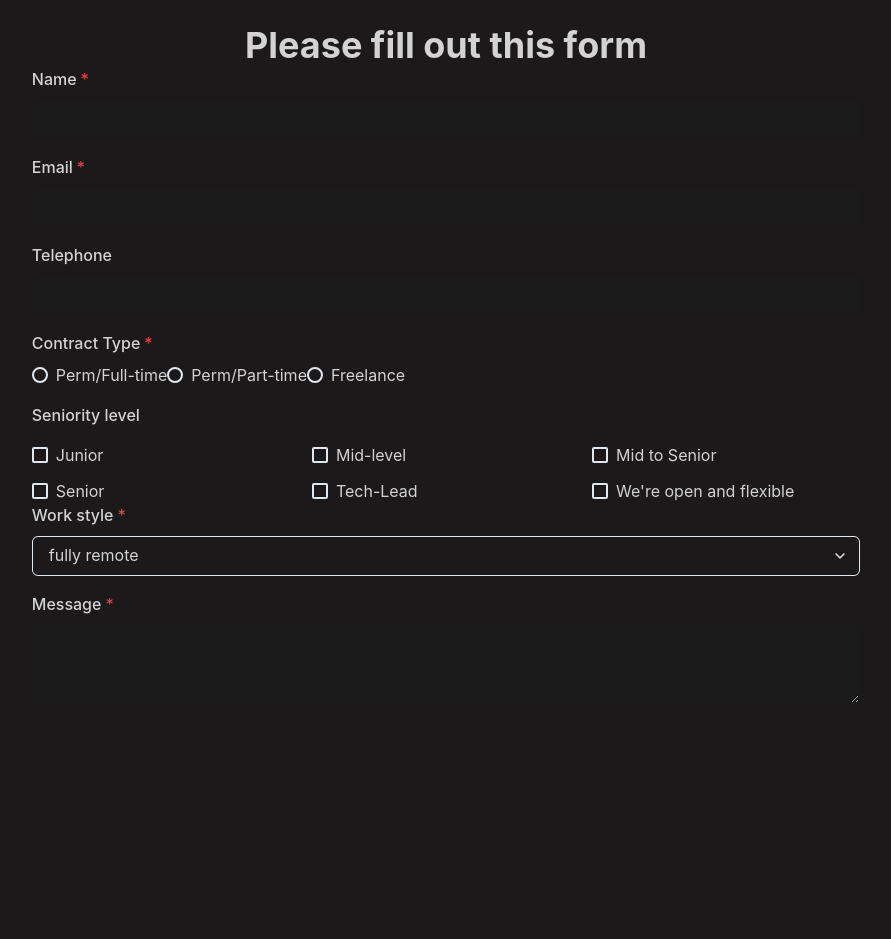
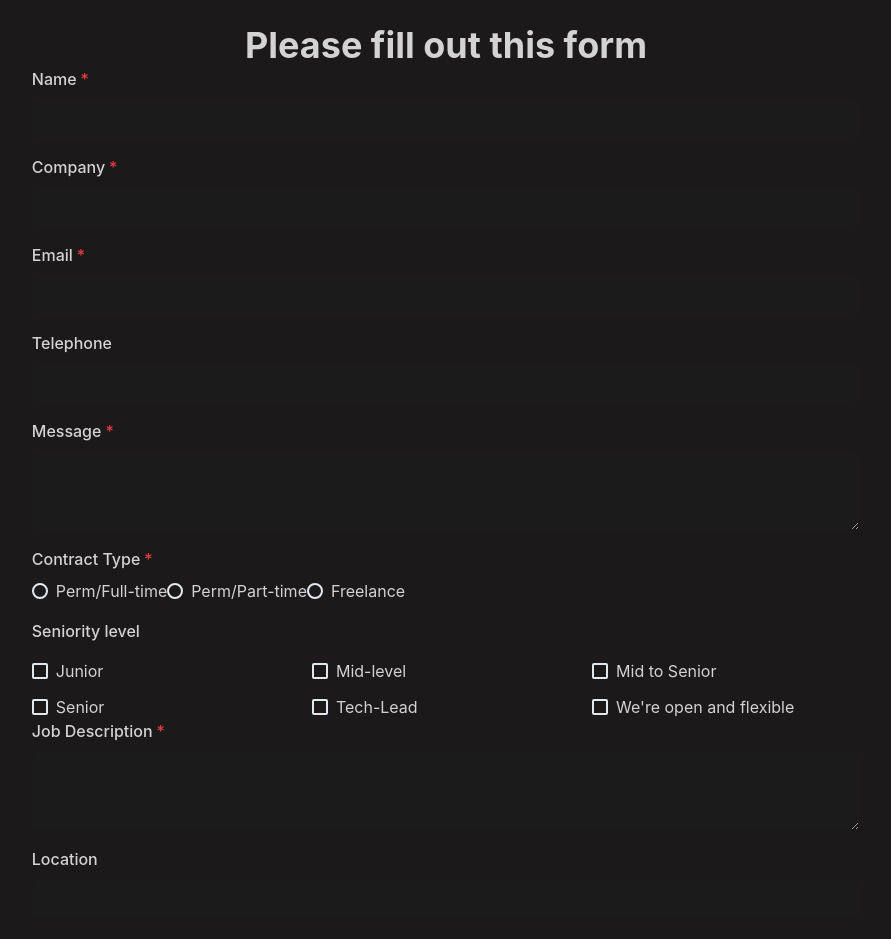
Before and after one commit to NotYourTypicalDeveloper/job-contact-form, a Next.js app: page / in a window 1280 px wide. Shown: the top 939 px of the page, without its empty margins (194-1085 px from the left). Before the commit the page ends 800 px from the top, so only its background shows below. Built offline with nearby package versions, Linux system fonts and the light colour scheme.

Commit message:
Updated reducer, added fields, updated readme Todo list

```diff
--- a/components/atoms/RadioButtons.jsx
+++ b/components/atoms/RadioButtons.jsx
@@ -1,4 +1,4 @@
-import { React, Dispatch } from "react";
+import { React } from "react";
 import {
   FormControl,
   FormLabel,
--- a/components/atoms/SingleLineInput.jsx
+++ b/components/atoms/SingleLineInput.jsx
@@ -5,6 +5,7 @@ import {
   Input,
   FormErrorMessage,
 } from "@chakra-ui/react";
+import { autoFillStyle } from "../organisms/ContactForm.jsx";
 
 // TODO: add regex validation depending on inputType
 const SingleLineInput = ({
@@ -15,7 +16,6 @@ const SingleLineInput = ({
   isInvalid,
   isRequired,
   onBlur,
-  autoFillStyle,
   dispatch,
 }) => {
   const handleChange = (e) => {
@@ -37,7 +37,7 @@ const SingleLineInput = ({
         type={inputType}
         name={inputName}
         value={inputValue}
-        sx={inputValue !== "" && autoFillStyle}
+        sx={autoFillStyle}
         errorBorderColor="red.300"
         onChange={handleChange}
         onBlur={onBlur}
--- a/components/atoms/TextAreaInput.jsx
+++ b/components/atoms/TextAreaInput.jsx
@@ -1,10 +1,11 @@
-import { React, Dispatch } from "react";
+import { React } from "react";
 import {
   FormControl,
   FormLabel,
   Textarea,
   FormErrorMessage,
 } from "@chakra-ui/react";
+import { autoFillStyle } from "../organisms/ContactForm.jsx";
 
 const TextAreaInput = ({
   inputLabel,
@@ -14,7 +15,6 @@ const TextAreaInput = ({
   isRequired,
   dispatch,
   onBlur,
-  autoFillStyle,
 }) => {
   const handleChange = (e) => {
     const { name, value } = e.target;
@@ -38,7 +38,7 @@ const TextAreaInput = ({
         onBlur={onBlur}
         resize="vertical"
         errorBorderColor="red.300"
-        sx={textAValue !== "" && autoFillStyle}
+        sx={autoFillStyle}
       />
       <FormErrorMessage>required</FormErrorMessage>
     </FormControl>
--- a/components/organisms/ContactForm.jsx
+++ b/components/organisms/ContactForm.jsx
@@ -28,7 +28,7 @@ const Seniority_Options = [
 ];
 
 // styling
-const autoFillStyle = {
+export const autoFillStyle = {
   border: "1px solid transparent",
   textFillColor: "white",
   boxShadow: "0 0 0 1000px #1b1b1b inset",
@@ -91,11 +91,18 @@ const ContactForm = () => {
               inputName="name"
               inputType="text"
               inputValue={formState.name}
-              // isInvalid={touched.name && !values.name}
               isRequired={true}
               dispatch={dispatch}
-              // onBlur={onBlur}
-              autoFillStyle={autoFillStyle}
+            />
+
+            {/* ------- Company -------- */}
+            <SingleLineInput
+              inputLabel="Company"
+              inputName="company"
+              inputType="text"
+              inputValue={formState.company}
+              isRequired={true}
+              dispatch={dispatch}
             />
             {/* ------- E-mail -------- */}
             <SingleLineInput
@@ -103,11 +110,8 @@ const ContactForm = () => {
               inputName="email"
               inputType="email"
               inputValue={formState.email}
-              // isInvalid={touched.email && !values.email}
               isRequired={true}
               dispatch={dispatch}
-              // onBlur={onBlur}
-              autoFillStyle={autoFillStyle}
             />
             {/* ------- Tel -------- */}
             <SingleLineInput
@@ -115,22 +119,25 @@ const ContactForm = () => {
               inputName="telephone"
               inputType="tel"
               inputValue={formState.telephone}
-              isInvalid={false}
-              isRequired={false}
               dispatch={dispatch}
-              // onBlur={onBlur}
-              autoFillStyle={autoFillStyle}
             />
+            {/* ------- Message ------- */}
+            <TextAreaInput
+              inputLabel="Message"
+              inputName="message"
+              textAValue={formState.message}
+              isRequired={true}
+              dispatch={dispatch}
+            />
+
             {/* ------- Contract type -------- */}
             <RadioButtons
               radioLabel="Contract Type"
               inputName="contract"
               formState={formState}
               radioOptions={Contract_Options}
-              // isInvalid={touched.contract && !values.contract}
               isRequired={true}
               dispatch={dispatch}
-              // onBlur={onBlur}
             />
             {/* ------- Seniority level ------- */}
             <CheckBoxes
@@ -139,31 +146,56 @@ const ContactForm = () => {
               checkboxOptions={Seniority_Options}
               dispatch={dispatch}
               formState={formState}
-              // isInvalid={touched.seniority && !values.seniority}
               isRequired={false}
             />
-            {formState.seniority}
+            {/* ------- Job description------- */}
+            <TextAreaInput
+              inputLabel="Job Description"
+              inputName="jobdescription"
+              textAValue={formState.jobdescription}
+              isRequired={true}
+              dispatch={dispatch}
+            />
+            {/* ------- Location ------- */}
+            <SingleLineInput
+              inputLabel="Location"
+              inputName="location"
+              inputType="text"
+              inputValue={formState.telephone}
+              dispatch={dispatch}
+            />
+
             {/* ------- Work style ------- */}
             <DropdownMenu
-              ddOptions={["fully remote", "hybrid", "100% on-site"]}
+              ddOptions={[
+                "fully remote",
+                "hybrid",
+                "100% on-site",
+                "negotiable",
+              ]}
               ddLabel="Work style"
               inputName="work style"
               dispatch={dispatch}
               formState={formState}
               isRequired={true}
             />
-
-            {/* ------- Message ------- */}
+            {/* ------- Company's culture ------- */}
             <TextAreaInput
-              inputLabel="Message"
-              inputName="message"
-              textAValue={formState.message}
-              // isInvalid={touched.message && !values.message}
+              inputLabel="Describe the company's culture"
+              inputName="companysculture"
+              textAValue={formState.companysculture}
               isRequired={true}
               dispatch={dispatch}
-              // onBlur={onBlur}
-              autoFillStyle={autoFillStyle}
             />
+            {/* ------- Recruitment process ------- */}
+            <TextAreaInput
+              inputLabel="What is the recruitment process"
+              inputName="recruitmentprocess"
+              textAValue={formState.recruitmentprocess}
+              isRequired={true}
+              dispatch={dispatch}
+            />
+
             {/* ============== SUBMIT button ============== */}
             {/* <Button
               type="submit"
--- a/lib/reducer/reducer.js
+++ b/lib/reducer/reducer.js
@@ -1,11 +1,19 @@
 export const initialState = {
   values: {
     name: "",
+    company: "",
     email: "",
     telephone: "",
+    message: "",
     contract: "",
     seniority: [],
-    message: "",
+    jobdescription: "",
+    salary: 0,
+    location: "",
+    workinghours: 0,
+    workstyle: "",
+    companysculture: "",
+    recruitmentprocess: "",
   },
   isLoading: false,
 };
```
Also changed, not shown: 1 other file (tests, documents, lock files or other folders).
